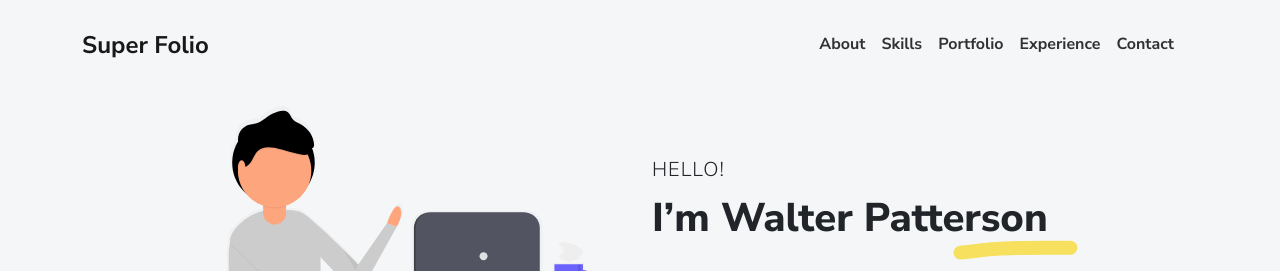
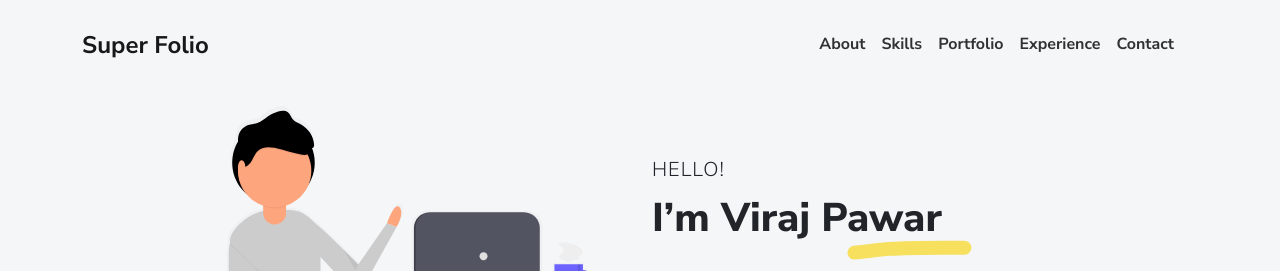
Before and after one commit to virajp5050/viraj-resume, a plain HTML site: page index.html in a window 1280 px wide. Shown: the top 271 px of the page. Drawn offline with Linux system fonts and the light colour scheme.

Commit message:
name changed

```diff
--- a/index.html
+++ b/index.html
@@ -54,7 +54,7 @@
         <div class="col-lg-6">
           <div class="mt-5">
             <p class="lead text-uppercase mb-1">Hello!</p>
-            <h1 class="intro-title marker" data-aos="fade-left" data-aos-delay="50">I’m Walter Patterson</h1>
+            <h1 class="intro-title marker" data-aos="fade-left" data-aos-delay="50">I’m Viraj Pawar</h1>
             <p class="lead fw-normal mt-3" data-aos="fade-up" data-aos-delay="100">Web Developer & Mobile Application Developer</p>
             <div class="social-nav" data-aos="fade-up" data-aos-delay="200">
               <nav role="navigation">
```
